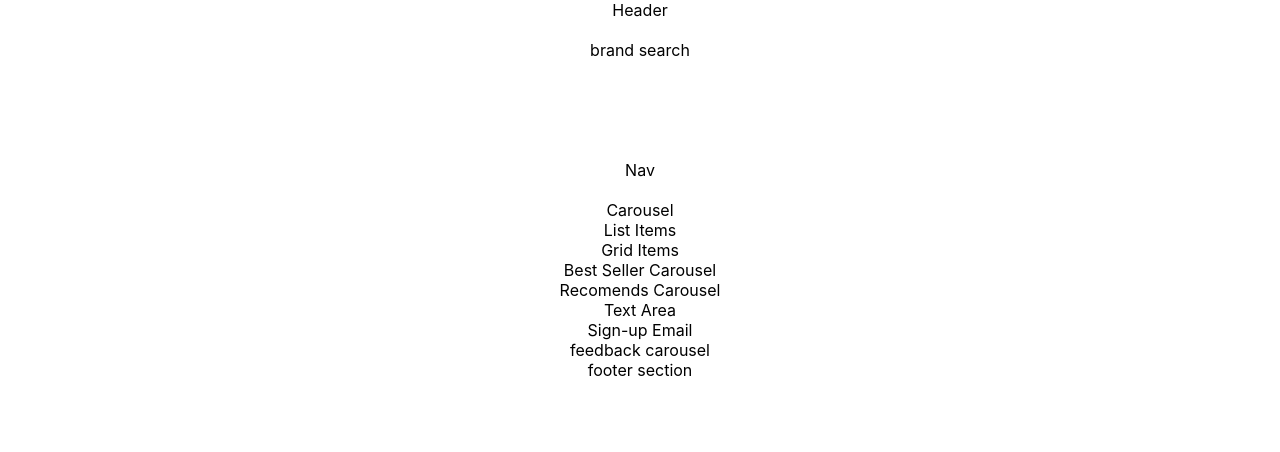
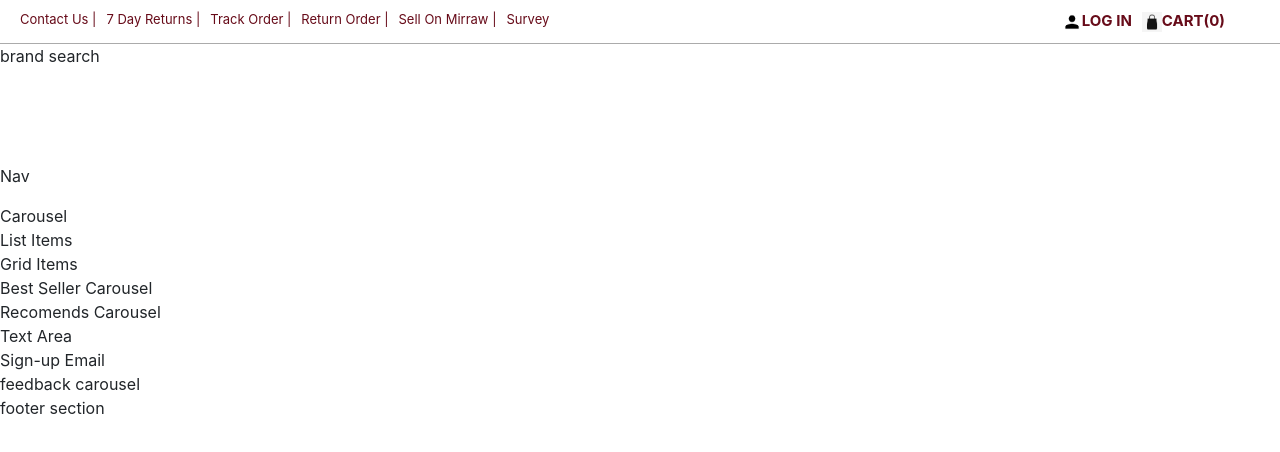
Before and after one commit to Pramod-1246/Mirraw_Landing_Page, a React (Create React App) app: page / in a window 1280 px wide. Shown: the top 452 px of the page. Built offline with nearby package versions, Linux system fonts and the light colour scheme.

Commit message:
added header portion

```diff
--- a/src/App.css
+++ b/src/App.css
@@ -1,9 +1,7 @@
-*{
-  text-align: center;
-}
+
 
 .header {
-  height: 5vh;
+  height: fit-content;
 }
 
 .search-brand {
--- a/src/App.js
+++ b/src/App.js
@@ -1,10 +1,12 @@
 import './App.css';
+import Header from './Header/Header';
+import 'bootstrap/dist/css/bootstrap.min.css';
 
 function App() {
   return (
     <div className="App">
       <div className="header">
-        Header
+        <Header />
       </div>
       <div className="search-brand">
         brand search
--- /dev/null
+++ b/src/Header/Header.css
@@ -0,0 +1,38 @@
+.topnav {
+    overflow: hidden;
+    padding-left: 15px;
+    border-bottom: 0.5px solid rgba(0, 0, 0, 0.329);
+}
+
+/* Style the links inside the navigation bar */
+.topnav a {
+  float: left;
+  color: rgb(103,11,25);
+  text-align: center;
+  padding: 10px 5px;
+  text-decoration: none;
+  font-size: 13px;
+}
+
+/* Change the color of links on hover */
+.topnav a:hover {
+  text-decoration: none;
+}
+
+/* Add a color to the active/current link */
+.topnav a.active {
+  background-color: #4CAF50;
+  color: white;
+}
+
+/* Right-aligned section inside the top navigation */
+.topnav-right {
+  float: right;
+  padding-right: 40px;
+  margin-right: 10px;
+}
+
+.topnav-right a{
+    font-size: 15px;
+    font-weight: bold;
+}
--- /dev/null
+++ b/src/Header/Header.js
@@ -0,0 +1,34 @@
+import React from 'react';
+import './Header.css';
+import ProfilePicture from '../Assets/profile.png';
+import ShoppingBag from '../Assets/shopping-bag.png';
+
+
+const  imageStyle = {
+    width: "20px",
+    color: "rgb(103,11,25)"
+}
+
+
+function Header () {
+
+    return(
+        <>
+            <div class="topnav">
+                <a href="#Contact us">Contact Us   |</a>
+                <a href="#returns">7 Day Returns  |</a>
+                <a href="#track">Track Order  |</a>
+                <a href="#return">Return Order  |</a>
+                <a href="#sell">Sell On Mirraw  |</a>
+                <a href="#survey">Survey</a>
+                <div class="topnav-right">
+                    <a href="#profile"><img style={imageStyle} src={ProfilePicture} alt="profile" />LOG IN</a>
+                    <a href="#cart"><img style={imageStyle} src={ShoppingBag} alt="cart" />CART(0)</a>
+                </div>
+            </div>
+
+        </>
+    );
+}
+
+export default Header;
```
Also changed, not shown: src/Assets/profile.png (added), src/Assets/shopping-bag.png (added).
